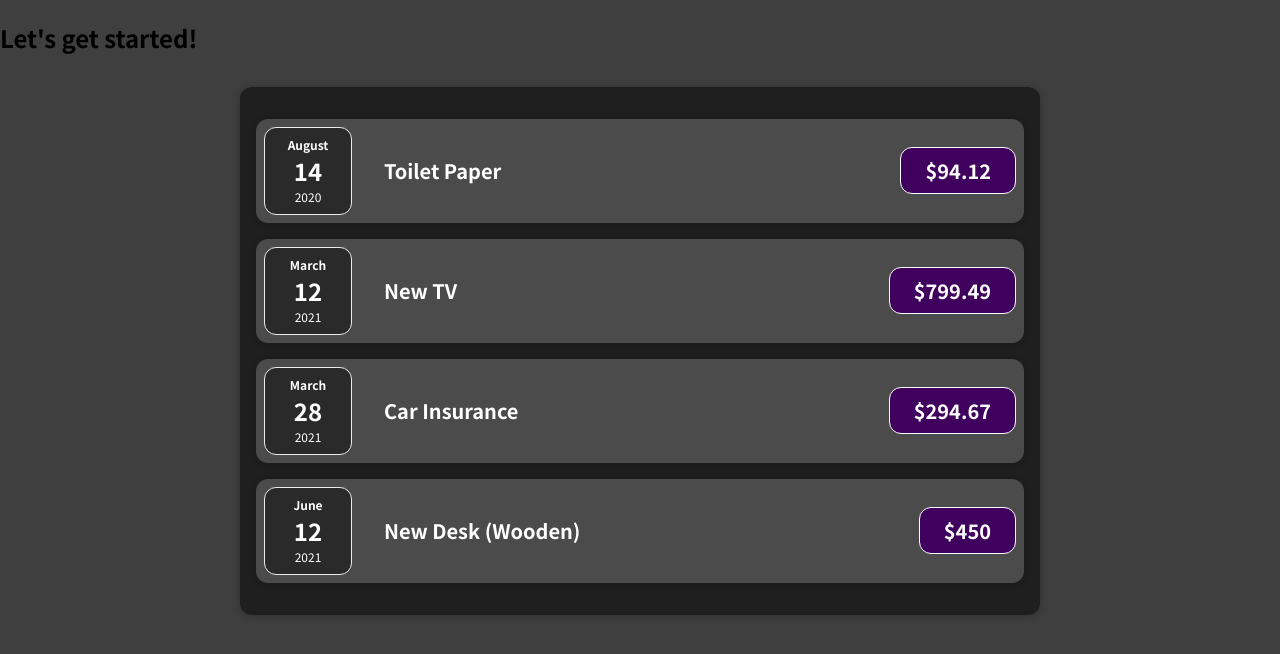
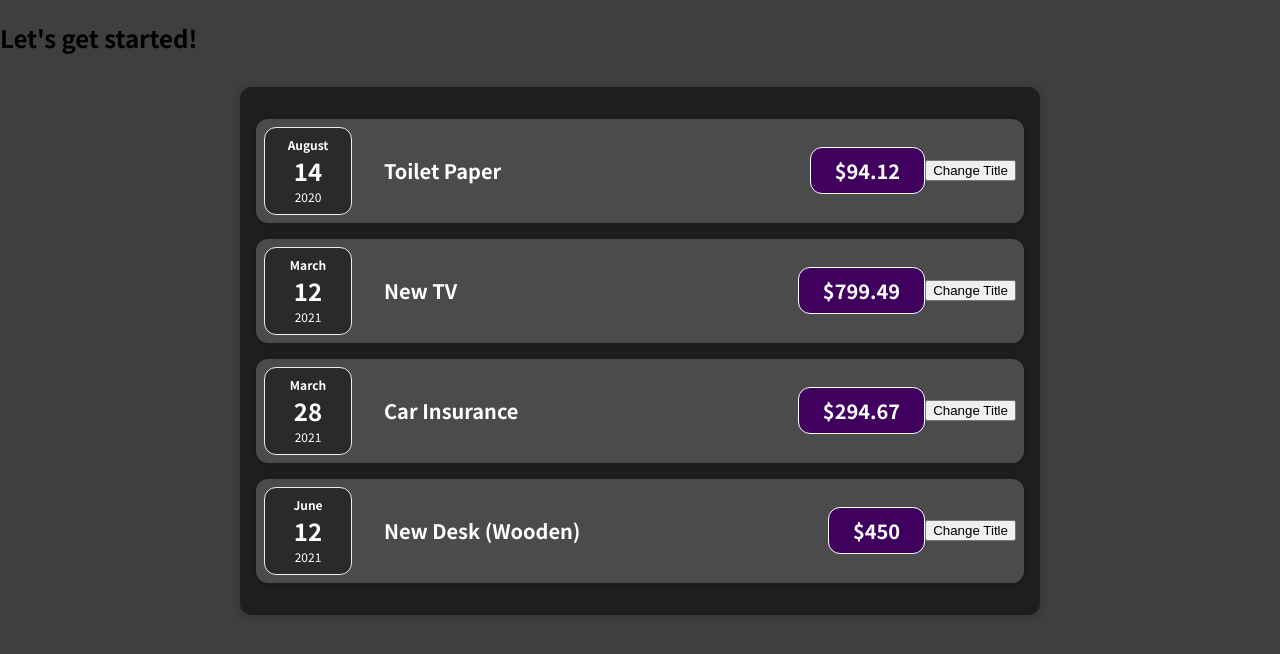
Before and after one commit to NicoleDreon/react-complete-guide, a React (Create React App) app: page / in a window 1280 px wide. Shown: the top 654 px of the page. Built offline with nearby package versions, Linux system fonts and the light colour scheme.

Commit message:
add button and onClick

```diff
--- a/src/components/Expenses/ExpenseItem.js
+++ b/src/components/Expenses/ExpenseItem.js
@@ -3,6 +3,9 @@ import Card from "../UI/Card";
 import "./ExpenseItem.css";
 
 const ExpenseItem = (props) => {
+  const clickHandler = () => {
+    console.log("clicked!");
+  };
   return (
     <Card className='expense-item'>
       <div className='expense-item__description'>
@@ -10,6 +13,7 @@ const ExpenseItem = (props) => {
         <h2>{props.title}</h2>
         <div className='expense-item__price'>${props.amount}</div>
       </div>
+      <button onClick={clickHandler}>Change Title</button>
     </Card>
   );
 };
```
Also changed, not shown: 1 other file (tests, documents, lock files or other folders).
